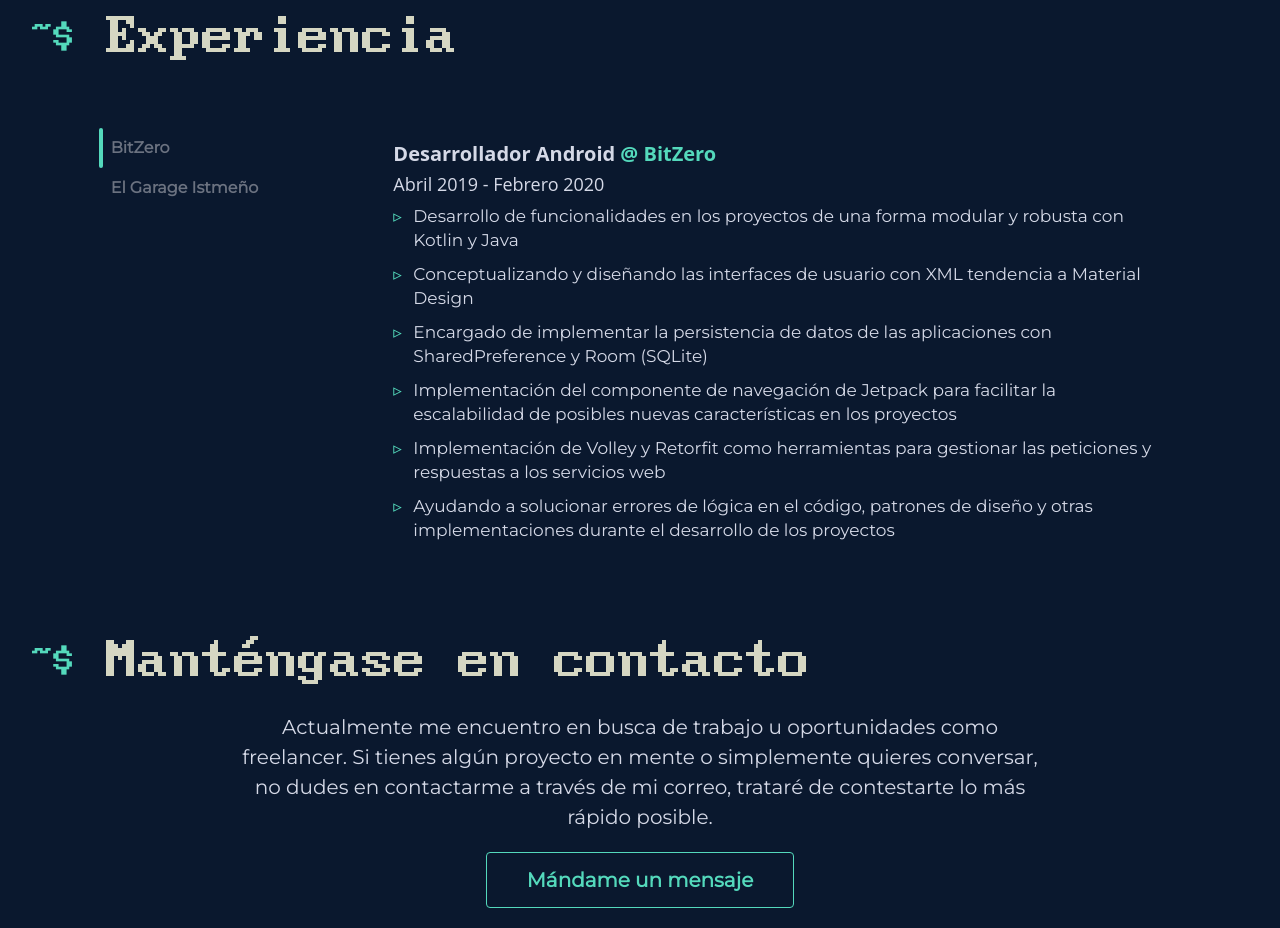
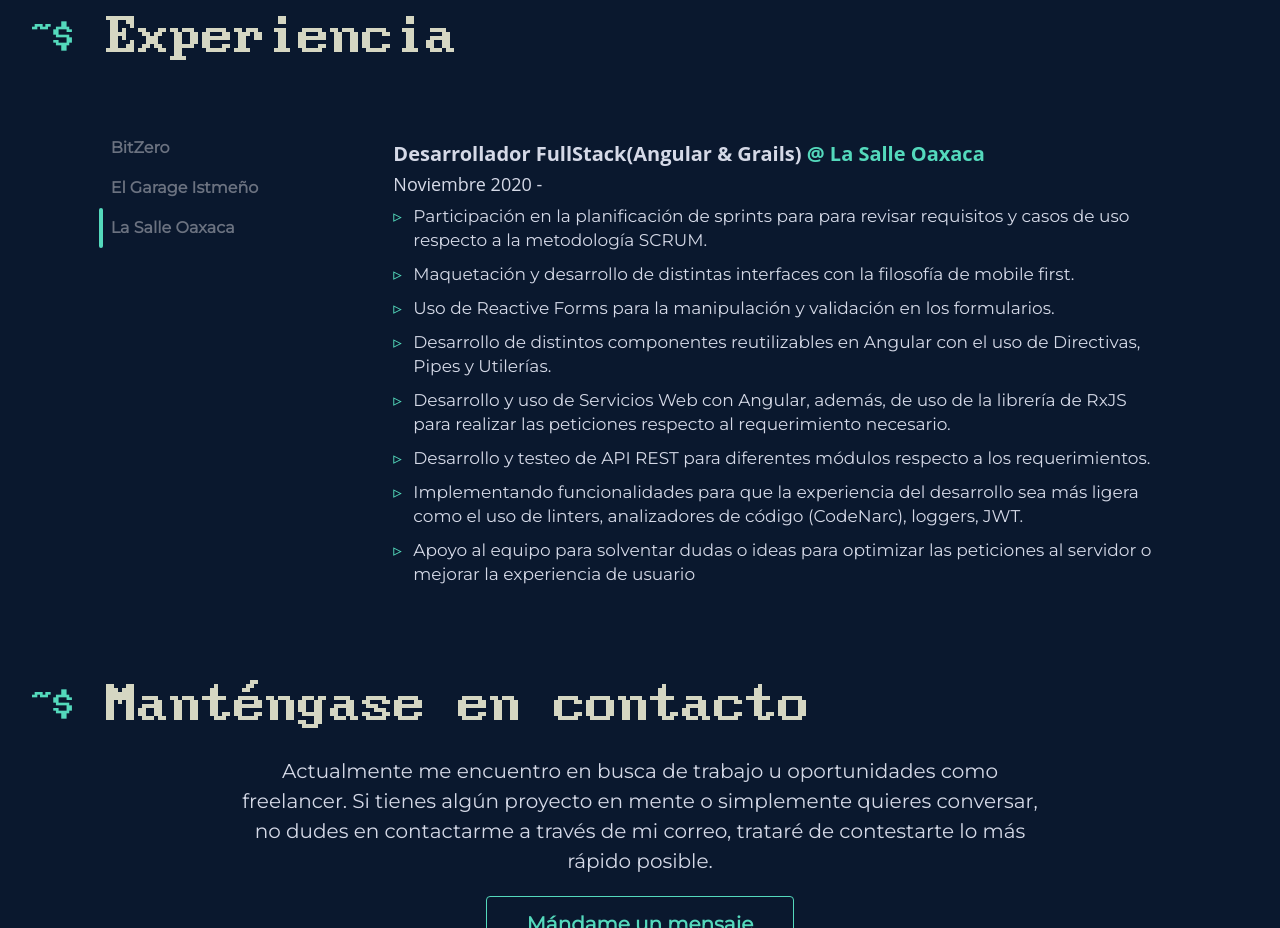
Before and after one commit to luisenricke/portafolio-angular, an Angular app: page / in a window 1280 px wide. Shown: the part 1420-2348 px from the top of the page. Built offline with nearby package versions, Linux system fonts and the light colour scheme.

Commit message:
ref: update work experiences

```diff
--- a/src/app/home/components/work-experience/work-experience.component.ts
+++ b/src/app/home/components/work-experience/work-experience.component.ts
@@ -6,8 +6,6 @@ import { Component, OnInit } from '@angular/core';
   styleUrls: ['./work-experience.component.scss'],
 })
 export class WorkExperienceComponent implements OnInit {
-  focused: number = 0;
-
   get workExperienceFocus(): any {
     return this.workExperiences.at(this.focused);
   }
@@ -45,7 +43,29 @@ export class WorkExperienceComponent implements OnInit {
         ],
       },
     },
+    {
+      slug: 'salle-oaxaca',
+      name: 'La Salle Oaxaca',
+      content: {
+        job: 'Desarrollador FullStack(Angular & Grails)',
+        startAt: 'Noviembre 2020',
+        endAt: null,
+        tasks: [
+          'Participación en la planificación de sprints para para revisar requisitos y casos de uso respecto a la metodología SCRUM.',
+          'Maquetación y desarrollo de distintas interfaces con la filosofía de mobile first.',
+          'Uso de Reactive Forms para la manipulación y validación en los formularios.',
+          'Desarrollo de distintos componentes reutilizables en Angular con el uso de Directivas, Pipes y Utilerías.',
+          'Desarrollo y uso de Servicios Web con Angular, además, de uso de la librería de RxJS para realizar las peticiones respecto al requerimiento necesario.',
+          'Desarrollo y testeo de API REST para diferentes módulos respecto a los requerimientos.',
+          'Implementando funcionalidades para que la experiencia del desarrollo sea más ligera como el uso de linters, analizadores de código (CodeNarc), loggers, JWT.',
+          'Apoyo al equipo para solventar dudas o ideas para optimizar las peticiones al servidor o mejorar la experiencia de usuario',
+        ],
+      },
+    },
   ];
+  focused: number = this.workExperiences.length
+    ? this.workExperiences.length - 1
+    : 0;
 
   ngOnInit(): void {}
 }
```
